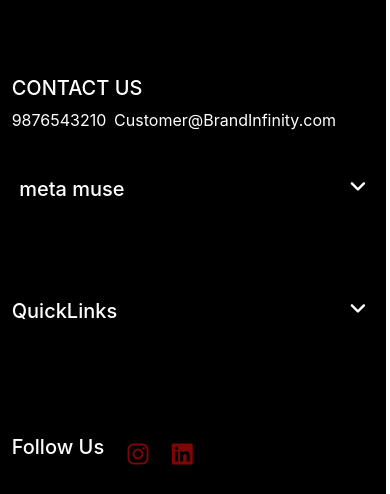
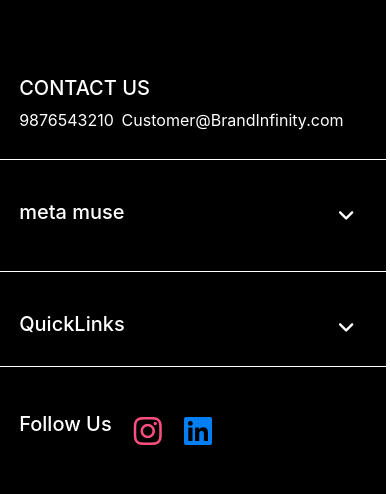
Before and after one commit to Rupam-B/Appscrip-task-Rupam, a React (Create React App) app: page / in a window 390 px wide. Shown: the part 669-1163 px from the top of the page. Built offline with nearby package versions, Linux system fonts and the light colour scheme; no server answers.

Commit message:
sidebar modified 5

```diff
--- a/src/components/Footer/Footer.jsx
+++ b/src/components/Footer/Footer.jsx
@@ -34,6 +34,7 @@ const Footer = () => {
           <p>Boutiqes</p>
           <p>Contact Us</p>
           <i className="fa-solid fa-angle-down hide-angle-down-large"></i>
+          <div className="meta-muse-mobile-footer-line"></div>
         </div>
         <div className="col-md-4 Footter-sub-bottom-div-two">
           <h5>QuickLinks</h5>
@@ -44,12 +45,13 @@ const Footer = () => {
           <p>FAQs</p>
           <p>Privacy Policy</p>
           <i className="fa-solid fa-angle-down hide-angle-down-large"></i>
+          <div className="quick-links-mobile-footer-line"></div>
 
         </div>
         <div className="col-md-4 Footter-sub-bottom-div-three">
           <h5>Follow Us</h5>
-          <div><i className="fa-brands fa-instagram"></i></div>
-          <div><i className="fa-brands fa-linkedin"></i></div>
+          <div><i style={{color:'#ff4f81', fontSize:'2rem'}} className="fa-brands fa-instagram"></i></div>
+          <div><i style={{color:'#037ef3', fontSize:'2rem'}} className="fa-brands fa-linkedin"></i></div>
         </div>
       </div>
     </div>
--- a/src/components/Footer/FooterStyle.css
+++ b/src/components/Footer/FooterStyle.css
@@ -77,7 +77,12 @@
 .hide-angle-down-large{
     color: black;
 }
-
+.meta-muse-mobile-footer-line{
+    display: none;
+}
+.quick-links-mobile-footer-line{
+    display: none;
+}
 
 
 @media screen and (max-width:500px) {
@@ -103,6 +108,12 @@
     }
     .contact-us-mobile-footer-line{
         display: block;
+        position: absolute;
+        height: 0.1vh;
+        width: 100vw;
+        background-color: white;
+        bottom: 0;
+        left: 0;
     }
 
 
@@ -117,26 +128,53 @@
     }
     .Footter-sub-top-div-two{
        padding-top: 3vh 8vw;
+       padding-left: 5vw;
+       position: relative;
     }
 
     .Footter-sub-bottom-div-one{
         padding: 2vh 5vw;
         display: flex;
         justify-content: space-between;
-        padding-right: 5vw;
+        padding-right: 8vw;
+        align-items: center;
+        position: relative;
+    }
+    .meta-muse-mobile-footer-line{
+        display: block;
+        position: absolute;
+        height: 0.1vh;
+        width: 100vw;
+        background-color: white;
+        bottom: 0;
+        left: 0;
     }
     .Footter-sub-bottom-div-two{
         padding-top: 2vh 5vw;
         display: flex;
         justify-content: space-between;
-        padding-right: 5vw;
+        padding-right: 8vw;
+        align-items: center;
+        position: relative;
+        padding-left: 5vw;
+    }
+    .quick-links-mobile-footer-line{
+        display: block;
+        position: absolute;
+        height: 0.1vh;
+        width: 100vw;
+        background-color: white;
+        bottom: 0;
+        left: 0;
     }
     .Footter-sub-bottom-div-three{
         padding-top: 2vh 5vw;
         display: flex;
         justify-content: space-between;
-        padding-right: 50%;
+        padding-right: 45%;
         align-items: center;
+        padding-bottom: 3vh;
+        padding-left: 5vw;
     }
     .hide-angle-down-large{
         display: block;
```
